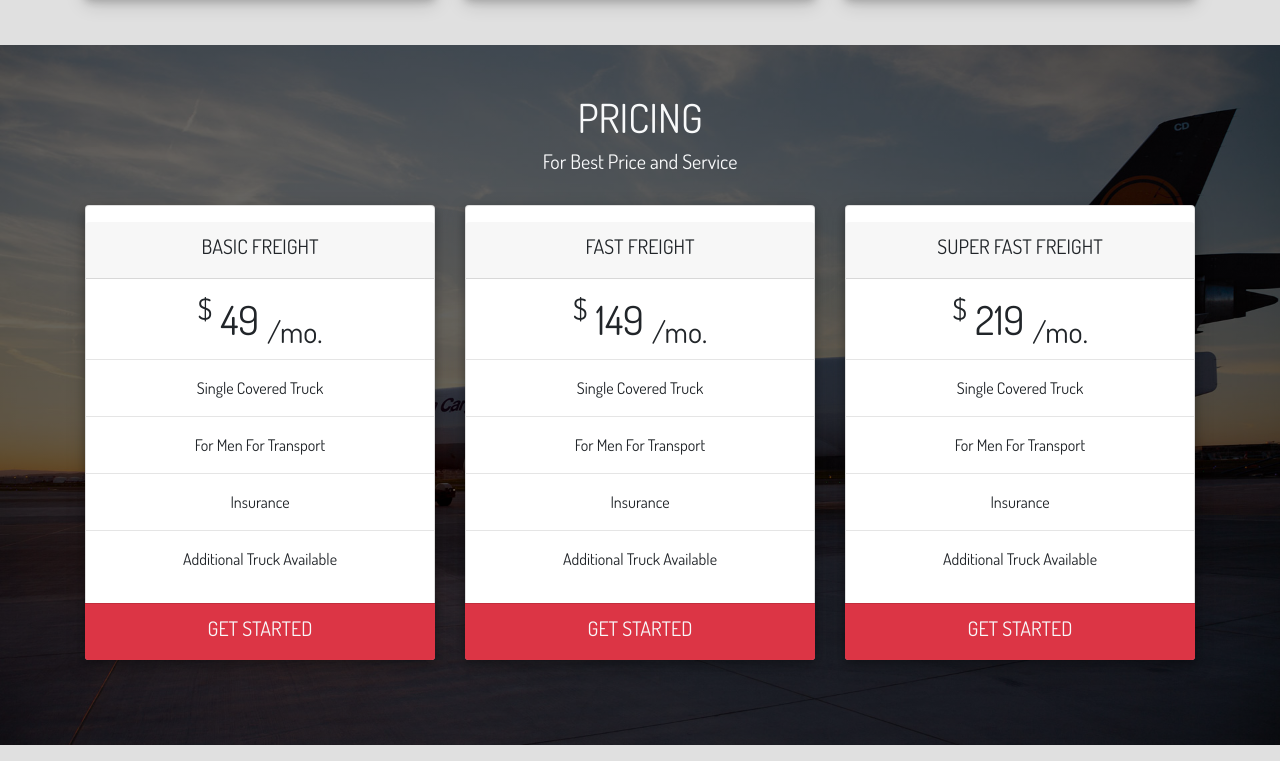
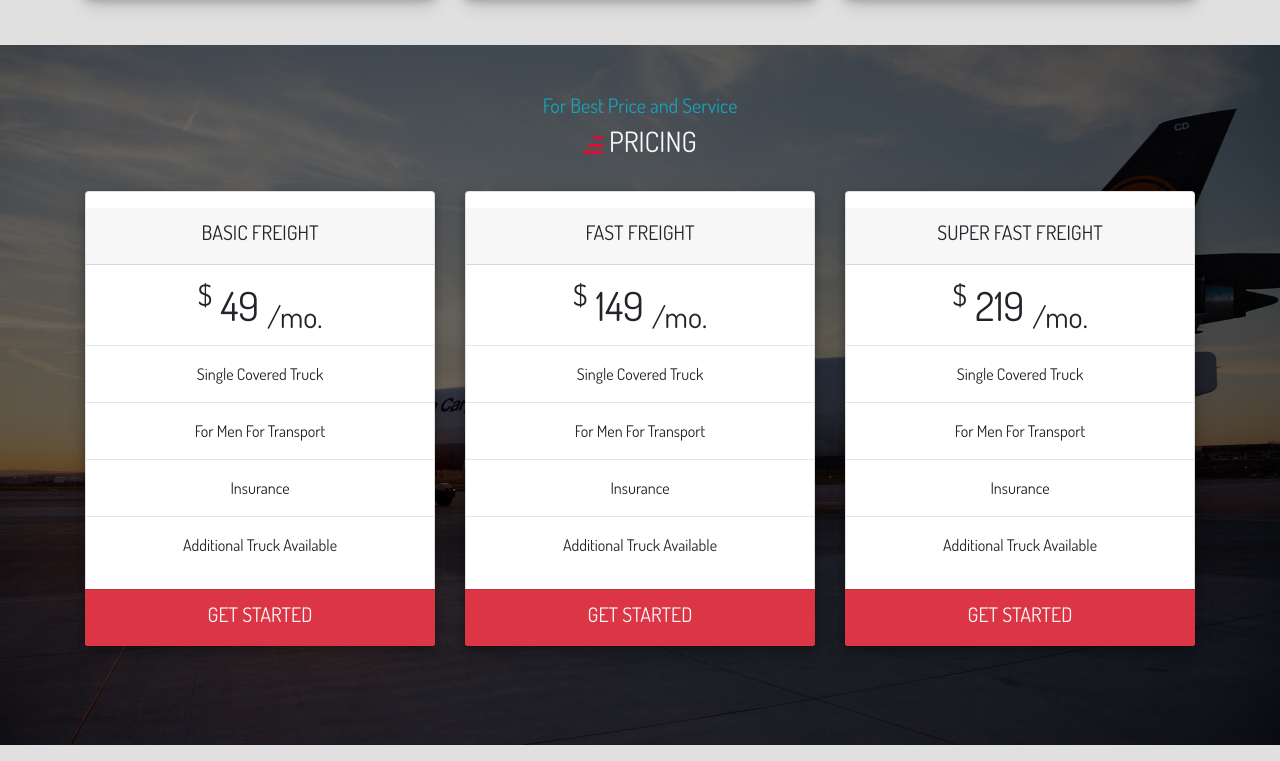
Before and after one commit to albay13/capstone-one, a plain HTML site: page services.html in a window 1280 px wide. Shown: the part 2639-3400 px from the top of the page. Drawn offline with nearby package versions, Linux system fonts and the light colour scheme.

Commit message:
mediaquery, pricing

```diff
--- a/services.html
+++ b/services.html
@@ -471,10 +471,10 @@
 </section>
 <br/><br/>
 <!-- Pricing -->
-<section id="pricing" class="section-header">
+<section id="pricing">
 	<div class="parallax-pricing py-5 text-center">
-		<h1 class="wow fadeInUp text-light text-uppercase">Pricing</h1>
-		<h5 class="text-light">For Best Price and Service</h5>
+		<h5 class="text-center text-info">For Best Price and Service</h5>
+		<h3 class="wow fadeInUp text-light text-uppercase"><img src="assets/images/icons/main-title-icon.png"> Pricing</h3>
 		<br/>
 		<div class="container">
 			<div class="row">
```
